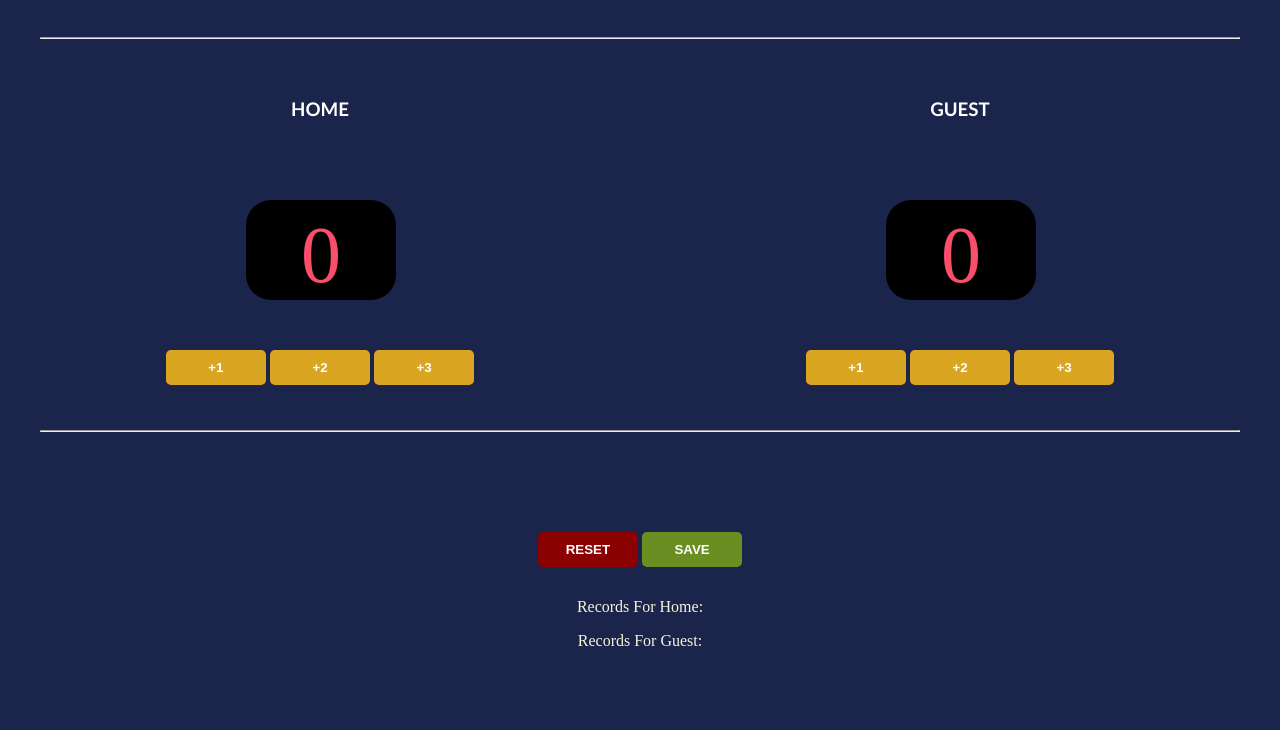
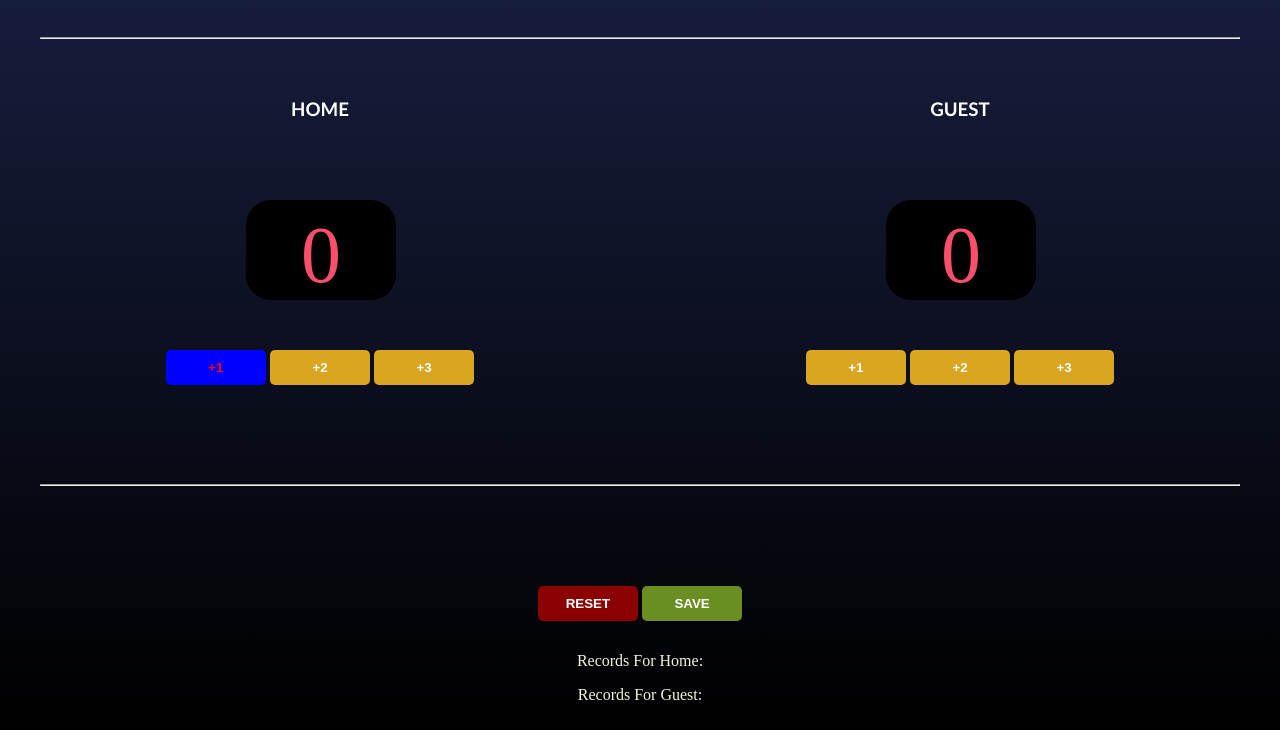
Before and after one commit to salmanshahidmalik/basket-ball-Counter, a plain HTML site: page index.HTML in a window 1280 px wide. In both pictures the pointer is over the button 215 px from the left and 532 px from the top of the page. Shown: the part 165-895 px from the top of the page. Before the commit the page ends 841 px from the top, so only its background shows below. Drawn offline with Linux system fonts and the light colour scheme; a web font is replaced by a local one.

Commit message:
CSS changes

```diff
--- a/index.HTML
+++ b/index.HTML
@@ -5,7 +5,7 @@
     <body>
         <h1 class="t">GAME POINTS COUNTER</h1>
         <hr>
-        <div class="container">
+        <section class="container">
 
             <div>
                 <h3>HOME</h3>
@@ -24,7 +24,9 @@
                 <Button id="add2"class="btn" onclick="two2()">+2</Button>
                 <Button id="add3"class="btn" onclick="three3()">+3</Button>
             </div>
-        </div>
+
+        </section>
+        <br><br><br>
         <hr>
         <div class="snd">
             <button class="reset" onclick="reset()">RESET</button>
--- a/scrimba.css
+++ b/scrimba.css
@@ -6,6 +6,7 @@
 body {
     margin: 0;
     background-color: rgb(27, 36, 74);
+    background: linear-gradient(rgb(27, 36, 74), black);
 }
 
 .container {
@@ -88,3 +89,10 @@ hr
     padding: 10px;
     justify-content: space-between;
 }
+
+#add1:hover,
+#add2:hover,
+#add3:hover{
+        background-color: blue;
+        color: red;
+}
```
